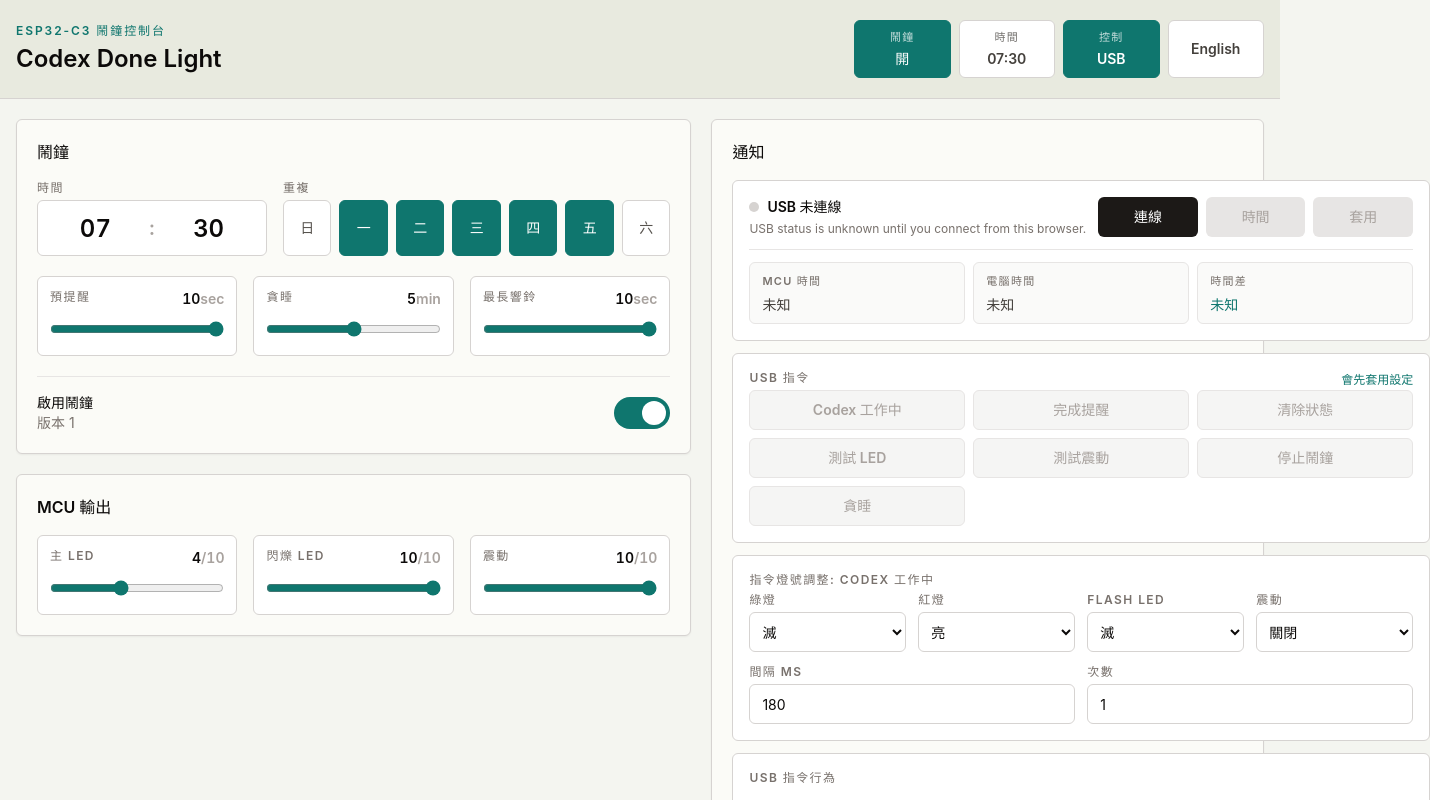
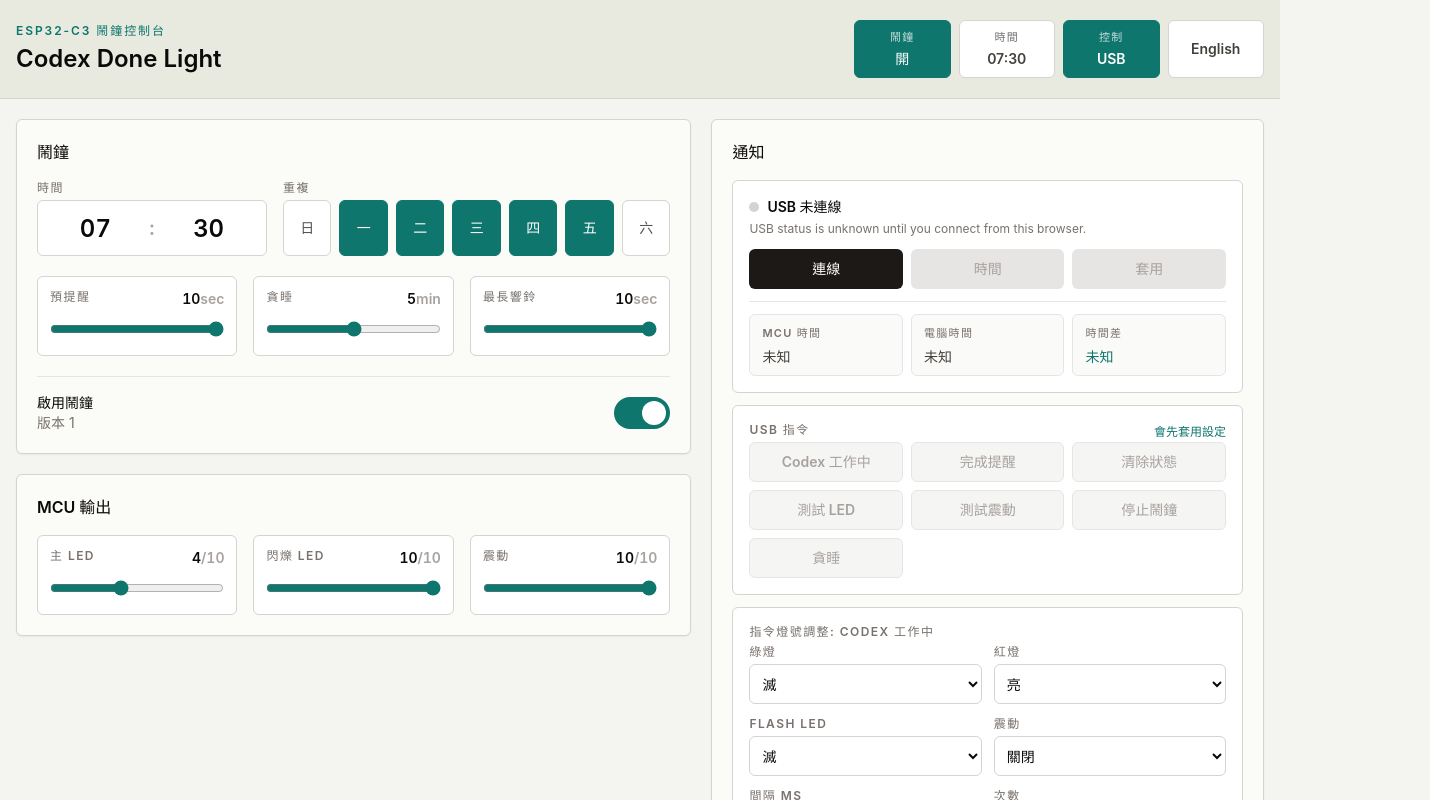
Before and after one commit to terry-eric/esp32c3-clock-web, a React (Vite) app: page / in a window 1280 px wide. Shown: the top 800 px of the page, 1430 px wide, since content can reach past the window. Built offline with nearby package versions, Linux system fonts and the light colour scheme.

Commit message:
Fix notify panel responsive layout

```diff
--- a/src/App.jsx
+++ b/src/App.jsx
@@ -866,7 +866,7 @@ export default function App() {
       </header>
 
       <div className="mx-auto grid max-w-7xl gap-5 px-4 py-5 lg:grid-cols-[minmax(0,1.1fr)_minmax(360px,0.9fr)]">
-        <section className="space-y-5">
+        <section className="min-w-0 space-y-5">
           <Panel title={t.alarm}>
             <div className="grid gap-4 md:grid-cols-[230px_minmax(0,1fr)]">
               <div>
@@ -925,12 +925,12 @@ export default function App() {
           </Panel>
         </section>
 
-        <aside className="space-y-5">
+        <aside className="min-w-0 space-y-5">
           <Panel title={t.notify}>
             <div className="grid gap-3">
-              <div className="rounded-md border border-stone-300 bg-white p-4">
-                <div className="flex flex-col gap-3 sm:flex-row sm:items-center sm:justify-between">
-                  <div>
+              <div className="min-w-0 rounded-md border border-stone-300 bg-white p-4">
+                <div className="flex min-w-0 flex-col gap-3">
+                  <div className="min-w-0">
                     <div className="flex items-center gap-2">
                       <span className={`h-2.5 w-2.5 rounded-full ${usbState.connected ? 'bg-teal-600' : 'bg-stone-300'}`} />
                       <div className="text-sm font-semibold">USB {localizeUsbStatus(usbState.label, language)}</div>
@@ -941,7 +941,7 @@ export default function App() {
                       </div>
                     ) : null}
                   </div>
-                  <div className="grid grid-cols-3 gap-2 sm:w-[315px]">
+                  <div className="grid min-w-0 grid-cols-3 gap-2">
                     <button type="button" onClick={connectUsb} className="h-10 min-w-0 rounded-md bg-stone-900 px-3 text-sm font-semibold text-white">
                       {t.connect}
                     </button>
@@ -960,12 +960,12 @@ export default function App() {
                 </div>
               </div>
 
-              <div className="rounded-md border border-stone-300 bg-white p-4">
+              <div className="min-w-0 rounded-md border border-stone-300 bg-white p-4">
                 <div className="flex items-center justify-between gap-3">
                   <FieldLabel>{t.usbCommand}</FieldLabel>
                   <span className="text-xs font-semibold text-teal-700">{t.appliesFirst}</span>
                 </div>
-                <div className="grid grid-cols-2 gap-2 sm:grid-cols-3">
+                <div className="grid min-w-0 grid-cols-2 gap-2 sm:grid-cols-3">
                   {commandActions.map((action) => (
                     <button
                       key={action.id}
@@ -986,9 +986,9 @@ export default function App() {
                 </div>
               </div>
 
-              <div className="rounded-md border border-stone-300 bg-white p-4">
+              <div className="min-w-0 rounded-md border border-stone-300 bg-white p-4">
                 <FieldLabel>{t.commandPattern}: {selectedAction.labels[language]}</FieldLabel>
-                <div className="grid gap-3 sm:grid-cols-4">
+                <div className="grid min-w-0 gap-3 sm:grid-cols-2">
                   <PatternSelect label={t.greenLed} value={selectedAction.pattern.green} language={language} onChange={(value) => updateCommandPattern(selectedAction.id, { green: value })} />
                   <PatternSelect label={t.redLed} value={selectedAction.pattern.red} language={language} onChange={(value) => updateCommandPattern(selectedAction.id, { red: value })} />
                   <PatternSelect label={t.flashLedShort} value={selectedAction.pattern.flash} language={language} onChange={(value) => updateCommandPattern(selectedAction.id, { flash: value })} />
@@ -1012,13 +1012,13 @@ export default function App() {
                 </div>
               </div>
 
-              <div className="rounded-md border border-stone-300 bg-white p-4">
+              <div className="min-w-0 rounded-md border border-stone-300 bg-white p-4">
                 <FieldLabel>{t.commandBehavior}</FieldLabel>
                 <div className="divide-y divide-stone-200">
                   {usbCommandCatalog.map(([command, behavior]) => (
-                    <div key={command} className="grid gap-1 py-2 sm:grid-cols-[120px_minmax(0,1fr)]">
-                      <code className="text-xs font-semibold text-teal-700">{command}</code>
-                      <div className="text-xs leading-5 text-stone-600">{behavior[language]}</div>
+                    <div key={command} className="grid min-w-0 gap-1 py-2 sm:grid-cols-[120px_minmax(0,1fr)]">
+                      <code className="min-w-0 text-xs font-semibold text-teal-700">{command}</code>
+                      <div className="min-w-0 text-xs leading-5 text-stone-600">{behavior[language]}</div>
                     </div>
                   ))}
                 </div>
@@ -1039,9 +1039,9 @@ export default function App() {
 
 function Panel({ title, children }) {
   return (
-    <section className="rounded-md border border-stone-300 bg-[#fbfbf7] p-5 shadow-sm">
+    <section className="min-w-0 rounded-md border border-stone-300 bg-[#fbfbf7] p-5 shadow-sm">
       <h2 className="text-base font-semibold">{title}</h2>
-      <div className="mt-4">{children}</div>
+      <div className="mt-4 min-w-0">{children}</div>
     </section>
   );
 }
@@ -1120,12 +1120,12 @@ function NumberCell({ value, min, max, ariaLabel, onChange }) {
 
 function PatternSelect({ label, value, language, onChange }) {
   return (
-    <label className="block">
+    <label className="block min-w-0">
       <FieldLabel>{label}</FieldLabel>
       <select
         value={value}
         onChange={(event) => onChange(event.target.value)}
-        className="h-10 w-full rounded-md border border-stone-300 bg-white px-2 text-sm outline-none focus:border-teal-600"
+        className="h-10 w-full min-w-0 rounded-md border border-stone-300 bg-white px-2 text-sm outline-none focus:border-teal-600"
       >
         {lightModeChoices.map((mode) => (
           <option key={mode} value={mode}>
@@ -1139,12 +1139,12 @@ function PatternSelect({ label, value, language, onChange }) {
 
 function HapticSelect({ label, value, language, onChange }) {
   return (
-    <label className="block">
+    <label className="block min-w-0">
       <FieldLabel>{label}</FieldLabel>
       <select
         value={value}
         onChange={(event) => onChange(event.target.value)}
-        className="h-10 w-full rounded-md border border-stone-300 bg-white px-2 text-sm outline-none focus:border-teal-600"
+        className="h-10 w-full min-w-0 rounded-md border border-stone-300 bg-white px-2 text-sm outline-none focus:border-teal-600"
       >
         {hapticModeChoices.map((mode) => (
           <option key={mode} value={mode}>
@@ -1158,7 +1158,7 @@ function HapticSelect({ label, value, language, onChange }) {
 
 function NumberField({ label, min, max, value, onChange }) {
   return (
-    <label className="block">
+    <label className="block min-w-0">
       <FieldLabel>{label}</FieldLabel>
       <input
         type="number"
@@ -1166,7 +1166,7 @@ function NumberField({ label, min, max, value, onChange }) {
         max={max}
         value={value}
         onChange={(event) => onChange(Number(event.target.value))}
-        className="h-10 w-full rounded-md border border-stone-300 bg-white px-3 text-sm outline-none focus:border-teal-600"
+        className="h-10 w-full min-w-0 rounded-md border border-stone-300 bg-white px-3 text-sm outline-none focus:border-teal-600"
       />
     </label>
   );
@@ -1174,7 +1174,7 @@ function NumberField({ label, min, max, value, onChange }) {
 
 function RangeField({ label, unit, value, onChange }) {
   return (
-    <label className="block rounded-md border border-stone-300 bg-white p-3">
+    <label className="block min-w-0 rounded-md border border-stone-300 bg-white p-3">
       <div className="grid grid-cols-[minmax(0,1fr)_auto] items-start gap-3">
         <FieldLabel>{label}</FieldLabel>
         <span className="whitespace-nowrap text-sm font-semibold tabular-nums">
```
